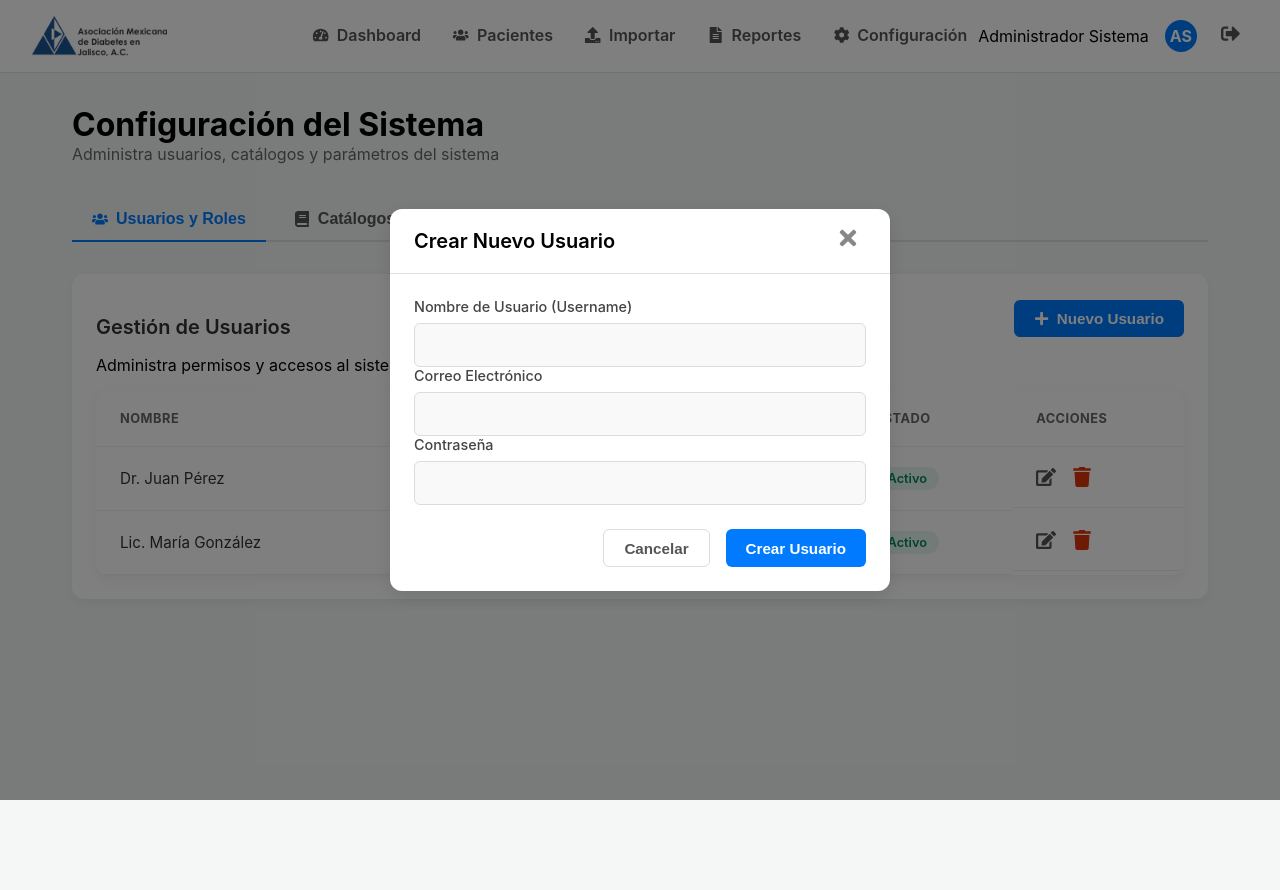
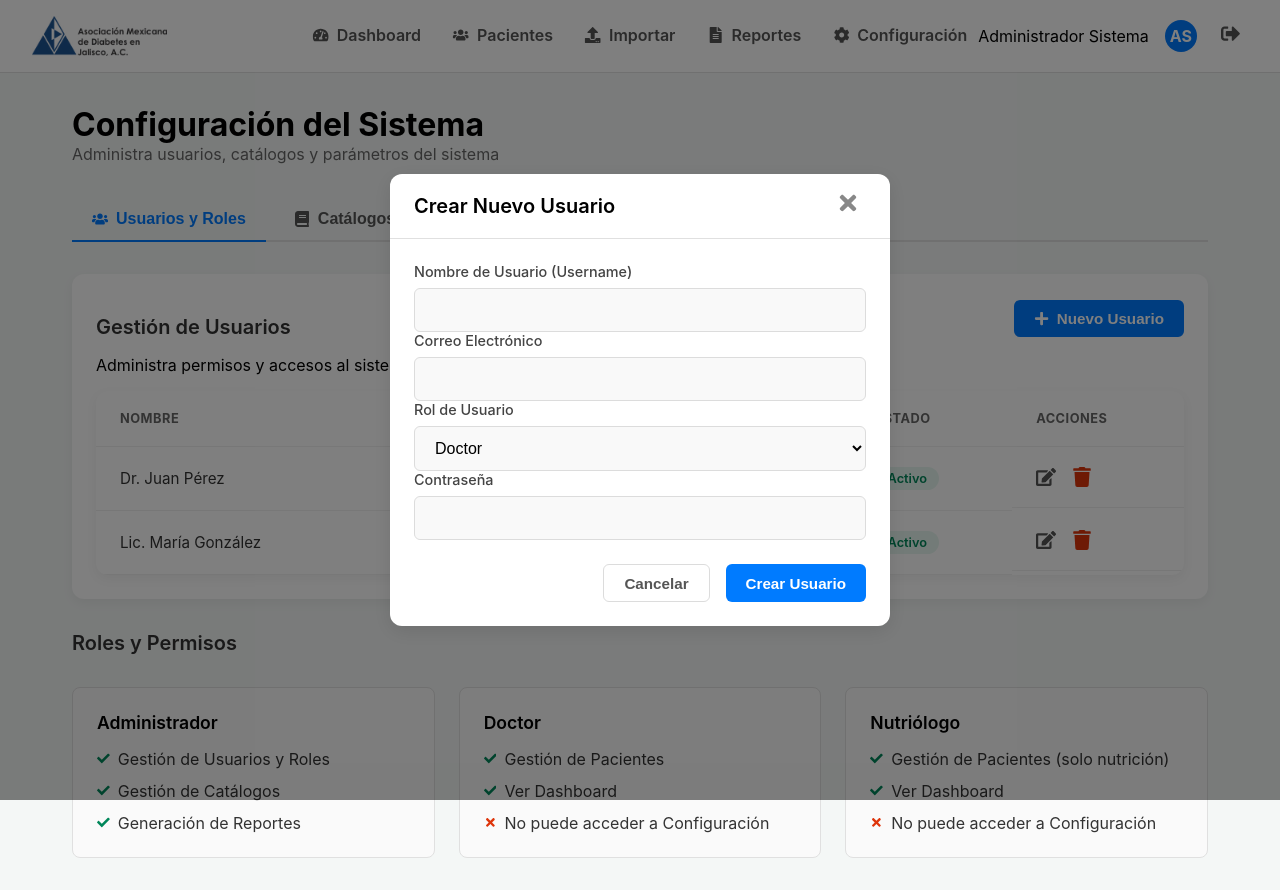
Before and after one commit to RCaguilarJ/sistema-gestion-medica, a React (Vite) app: page /crear-admin-temporal in a window 1280 px wide. Both pictures are taken after a click on the button "Nuevo Usuario". Before the commit the page ends 800 px from the top, so only its background shows below. Built offline with nearby package versions, Linux system fonts and the light colour scheme.

Commit message:
integración en login

```diff
--- a/package.json
+++ b/package.json
@@ -12,6 +12,7 @@
   "dependencies": {
     "axios": "^1.13.2",
     "chart.js": "^4.5.1",
+    "latest": "^0.2.0",
     "react": "^19.2.0",
     "react-chartjs-2": "^5.3.1",
     "react-dom": "^19.2.0",
--- a/src/pages/Configuracion.jsx
+++ b/src/pages/Configuracion.jsx
@@ -4,8 +4,6 @@ import tableStyles from './Pacientes.module.css';
 import Card from '../components/ui/Card.jsx';
 import Button from '../components/ui/Button.jsx';
 import Tag from '../components/ui/Tag.jsx';
-
-// --- 1. IMPORTAR EL MODAL Y EL SERVICIO DE REGISTRO ---
 import Modal from '../components/ui/Modal.jsx';
 import { register } from '../services/authService.js';
 
@@ -13,23 +11,23 @@ import {
   FaUsers, FaBook, FaProjectDiagram, FaPlus, FaEdit, FaTrash, FaCheck, FaTimes
 } from 'react-icons/fa';
 
-// (Seguimos usando los datos de ejemplo por ahora)
+// --- 1. DEFINICIÓN DE DATOS DE EJEMPLO (ESTO FALTABA) ---
 const mockUsuarios = [
   { id: 1, nombre: 'Dr. Juan Pérez', email: 'jperez@amd.mx', rol: 'Doctor', estatus: 'Activo' },
   { id: 2, nombre: 'Lic. María González', email: 'mgonzalez@amd.mx', rol: 'Nutriólogo', estatus: 'Activo' },
 ];
-
 const mockCatalogos = {
   municipios: ['Guadalajara', 'Zapopan', 'Tlaquepaque', 'Tonalá'],
   servicios: ['Médico', 'Nutricional', 'Mixto', 'Educativo'],
 };
+// ----------------------------------------------------
 
-// --- Componente de Formulario (interno) ---
+// --- Componente de Formulario (con campo de Rol) ---
 const FormularioNuevoUsuario = ({ onClose, onSuccess }) => {
-  // Estados para el formulario
   const [username, setUsername] = useState('');
   const [email, setEmail] = useState('');
   const [password, setPassword] = useState('');
+  const [role, setRole] = useState('Doctor'); // Estado para el rol
   const [error, setError] = useState('');
 
   const handleSubmit = async (e) => {
@@ -37,9 +35,10 @@ const FormularioNuevoUsuario = ({ onClose, onSuccess }) => {
     setError('');
 
     try {
-      const data = await register(username, email, password);
+      // Enviamos el rol al servicio de registro
+      const data = await register(username, email, password, role);
       if (data) {
-        onSuccess(); // Llama a la función de éxito (cierra el modal, etc.)
+        onSuccess();
       } else {
         setError('No se pudo crear el usuario. Revisa los datos.');
       }
@@ -53,34 +52,41 @@ const FormularioNuevoUsuario = ({ onClose, onSuccess }) => {
       <div className={styles.formGroup}>
         <label htmlFor="username">Nombre de Usuario (Username)</label>
         <input
-          type="text"
-          id="username"
-          value={username}
-          onChange={(e) => setUsername(e.target.value)}
-          required
+          type="text" id="username" value={username}
+          onChange={(e) => setUsername(e.target.value)} required
         />
       </div>
       <div className={styles.formGroup}>
         <label htmlFor="email">Correo Electrónico</label>
         <input
-          type="email"
-          id="email"
-          value={email}
-          onChange={(e) => setEmail(e.target.value)}
-          required
+          type="email" id="email" value={email}
+          onChange={(e) => setEmail(e.target.value)} required
         />
       </div>
+
+      {/* Campo de Rol */}
+      <div className={styles.formGroup}>
+        <label htmlFor="role">Rol de Usuario</label>
+        <select
+          id="role"
+          value={role}
+          onChange={(e) => setRole(e.target.value)}
+          className={styles.selectInput} // Reutilizamos estilo
+        >
+          <option value="Administrador">Administrador</option>
+          <option value="Doctor">Doctor</option>
+          <option value="Nutriólogo">Nutriólogo</option>
+        </select>
+      </div>
+
       <div className={styles.formGroup}>
         <label htmlFor="password">Contraseña</label>
         <input
-          type="password"
-          id="password"
-          value={password}
-          onChange={(e) => setPassword(e.target.value)}
-          required
-          minLength={6}
+          type="password" id="password" value={password}
+          onChange={(e) => setPassword(e.target.value)} required minLength={6}
         />
       </div>
+
       {error && <p style={{ color: 'red' }}>{error}</p>}
       <div style={{ display: 'flex', justifyContent: 'flex-end', gap: '1rem', marginTop: '1.5rem' }}>
         <Button type="button" variant="secondary" onClick={onClose}>Cancelar</Button>
@@ -94,8 +100,6 @@ const FormularioNuevoUsuario = ({ onClose, onSuccess }) => {
 // --- Componente Principal ---
 function Configuracion() {
   const [activeTab, setActiveTab] = useState('usuarios');
-
-  // --- 2. ESTADO PARA CONTROLAR EL MODAL ---
   const [isModalOpen, setIsModalOpen] = useState(false);
 
   const handleOpenModal = () => setIsModalOpen(true);
@@ -104,19 +108,16 @@ function Configuracion() {
   const handleUserCreated = () => {
     handleCloseModal();
     alert('¡Usuario creado exitosamente!');
-    // Aquí, en un futuro, llamaríamos a la función para recargar la lista de usuarios
-    // loadUsers();
+    // (En el futuro, aquí recargamos la lista de usuarios)
   };
 
-  // ... (función renderTabContent)
   const renderTabContent = () => {
     if (activeTab === 'usuarios') {
       return (
         <div>
           <Card>
-            <div className={styles.cardHeader}>
+            <div style={{ display: 'flex', justifyContent: 'space-between', alignItems: 'center' }}>
               <h2 className={styles.sectionTitle} style={{ marginBottom: 0 }}>Gestión de Usuarios</h2>
-              {/* --- 3. CONECTAMOS EL BOTÓN --- */}
               <Button onClick={handleOpenModal}>
                 <FaPlus /> Nuevo Usuario
               </Button>
@@ -135,7 +136,7 @@ function Configuracion() {
                   </tr>
                 </thead>
                 <tbody>
-                  {/* (La lista sigue siendo de MOCK por ahora) */}
+                  {/* ¡AQUÍ ESTÁ EL CÓDIGO QUE USABA LA VARIABLE FALTANTE! */}
                   {mockUsuarios.map(user => (
                     <tr key={user.id}>
                       <td>{user.nombre}</td>
@@ -152,11 +153,149 @@ function Configuracion() {
               </table>
             </div>
           </Card>
-          {/* ... (resto de la pestaña de permisos) ... */}
+
+          <h2 className={styles.sectionTitle} style={{marginTop: '2rem'}}>Roles y Permisos</h2>
+          <div className={styles.permissionsGrid}>
+            <div className={styles.permissionCard}>
+              <h3 className={styles.permissionTitle}>Administrador</h3>
+              <ul className={styles.permissionList}>
+                <li className={styles.permissionItem}><FaCheck className={styles.itemAllow} /> Gestión de Usuarios y Roles</li>
+                <li className={styles.permissionItem}><FaCheck className={styles.itemAllow} /> Gestión de Catálogos</li>
+                <li className={styles.permissionItem}><FaCheck className={styles.itemAllow} /> Generación de Reportes</li>
+              </ul>
+            </div>
+            <div className={styles.permissionCard}>
+              <h3 className={styles.permissionTitle}>Doctor</h3>
+              <ul className={styles.permissionList}>
+                <li className={styles.permissionItem}><FaCheck className={styles.itemAllow} /> Gestión de Pacientes</li>
+                <li className={styles.permissionItem}><FaCheck className={styles.itemAllow} /> Ver Dashboard</li>
+                <li className={styles.permissionItem}><FaTimes className={styles.itemDeny} /> No puede acceder a Configuración</li>
+              </ul>
+            </div>
+            <div className={styles.permissionCard}>
+              <h3 className={styles.permissionTitle}>Nutriólogo</h3>
+              <ul className={styles.permissionList}>
+                <li className={styles.permissionItem}><FaCheck className={styles.itemAllow} /> Gestión de Pacientes (solo nutrición)</li>
+                <li className={styles.permissionItem}><FaCheck className={styles.itemAllow} /> Ver Dashboard</li>
+                <li className={styles.permissionItem}><FaTimes className={styles.itemDeny} /> No puede acceder a Configuración</li>
+              </ul>
+            </div>
+          </div>
+
         </div>
       );
     }
-    // ... (otras pestañas)
+    // --- PESTAÑA CATÁLOGOS ---
+    if (activeTab === 'catalogos') {
+      return (
+        <div className={styles.catalogGrid}>
+          <Card>
+            <div style={{ display: 'flex', justifyContent: 'space-between', alignItems: 'center' }}>
+              <h2 className={styles.sectionTitle} style={{ marginBottom: 0 }}>Municipios</h2>
+              <Button variant="secondary"><FaPlus /> Agregar</Button>
+            </div>
+            <ul className={styles.catalogList}>
+              {/* ¡AQUÍ USABA LA OTRA VARIABLE FALTANTE! */}
+              {mockCatalogos.municipios.map(m => (
+                <li key={m} className={styles.catalogItem}>
+                  <span>{m}</span>
+                  <FaEdit />
+                </li>
+              ))}
+            </ul>
+          </Card>
+          <Card>
+            <div style={{ display: 'flex', justifyContent: 'space-between', alignItems: 'center' }}>
+              <h2 className={styles.sectionTitle} style={{ marginBottom: 0 }}>Tipos de Servicio</h2>
+              <Button variant="secondary"><FaPlus /> Agregar</Button>
+            </div>
+            <ul className={styles.catalogList}>
+              {/* ¡AQUÍ USABA LA OTRA VARIABLE FALTANTE! */}
+              {mockCatalogos.servicios.map(s => (
+                <li key={s} className={styles.catalogItem}>
+                  <span>{s}</span>
+                  <FaEdit />
+                </li>
+              ))}
+            </ul>
+          </Card>
+          {/* (Aquí irían las otras 2 tarjetas de catálogos) */}
+        </div>
+      );
+    }
+
+    // --- PESTAÑA PROGRAMAS ---
+    if (activeTab === 'programas') {
+      // (Esta pestaña no usaba mock data, así que estaba bien)
+      return (
+        <div>
+          <Card>
+            <div style={{ display: 'flex', justifyContent: 'space-between', alignItems: 'center' }}>
+              <h2 className={styles.sectionTitle} style={{ marginBottom: 0 }}>Programas y Grupos</h2>
+              <Button><FaPlus /> Nuevo Programa</Button>
+            </div>
+            <p>Gestiona los grupos de atención y programas</p>
+            <div className={tableStyles.tableContainer}>
+              <table className={tableStyles.table}>
+                <thead>
+                  <tr>
+                    <th>Nombre del Programa</th>
+                    <th>Tipo</th>
+                    <th>Participantes</th>
+                    <th>Acciones</th>
+                  </tr>
+                </thead>
+                <tbody>
+                  <tr>
+                    <td>Grupo Matutino A</td>
+                    <td>Grupal</td>
+                    <td>25</td>
+                    <td style={{ display: 'flex', gap: '1rem' }}>
+                      <FaEdit className={tableStyles.accionIcon} />
+                      <FaTrash className={tableStyles.accionIcon} style={{ color: '#de350b' }}/>
+                    </td>
+                  </tr>
+                </tbody>
+              </table>
+            </div>
+          </Card>
+
+          <Card style={{ marginTop: '2rem' }}>
+            <h2 className={styles.sectionTitle}>Metas y Objetivos</h2>
+            <p>Define metas clínicas y nutricionales para el programa</p>
+            <div className={styles.metaForm}>
+              <div className={styles.formGroup}>
+                <label htmlFor="metaHba1c">Meta HbA1c (%)</label>
+                <input type="text" id="metaHba1c" defaultValue="7.0" />
+                <small>Objetivo de control glucémico</small>
+              </div>
+              <div className={styles.formGroup}>
+                <label htmlFor="metaImc">Meta IMC</label>
+                <input type="text" id="metaImc" defaultValue="25.0" />
+                <small>Objetivo de índice de masa corporal</small>
+              </div>
+              <div className={styles.formGroup}>
+                <label htmlFor="metaAdh">Meta de Adherencia (%)</label>
+                <input type="text" id="metaAdh" defaultValue="80" />
+                <small>Porcentaje de asistencia a citas</small>
+              </div>
+              <div className={styles.formGroup}>
+                <label htmlFor="frecuencia">Frecuencia de Seguimiento</label>
+                <select id="frecuencia">
+                  <option>Mensual</option>
+                  <option>Bimestral</option>
+                  <option>Trimestral</option>
+                </select>
+                <small>Periodicidad de consultas</small>
+              </div>
+              <div className={styles.formActions}>
+                <Button variant="dark">Guardar Configuración</Button>
+              </div>
+            </div>
+          </Card>
+        </div>
+      );
+    }
   };
 
   return (
@@ -166,7 +305,6 @@ function Configuracion() {
 
       {/* Navegación de Pestañas */}
       <nav className={styles.tabNav}>
-        {/* ... (botones de pestañas) ... */}
         <button
           className={`${styles.tabButton} ${activeTab === 'usuarios' ? styles.tabButtonActive : ''}`}
           onClick={() => setActiveTab('usuarios')}
@@ -190,7 +328,6 @@ function Configuracion() {
       {/* Contenido de la Pestaña Activa */}
       {renderTabContent()}
 
-      {/* --- 4. AÑADIMOS EL MODAL AL FINAL --- */}
       <Modal
         title="Crear Nuevo Usuario"
         isOpen={isModalOpen}
```
Also changed, not shown: src/services/authService.js (+21 -16 lines), 1 other file (tests, documents, lock files or other folders).
